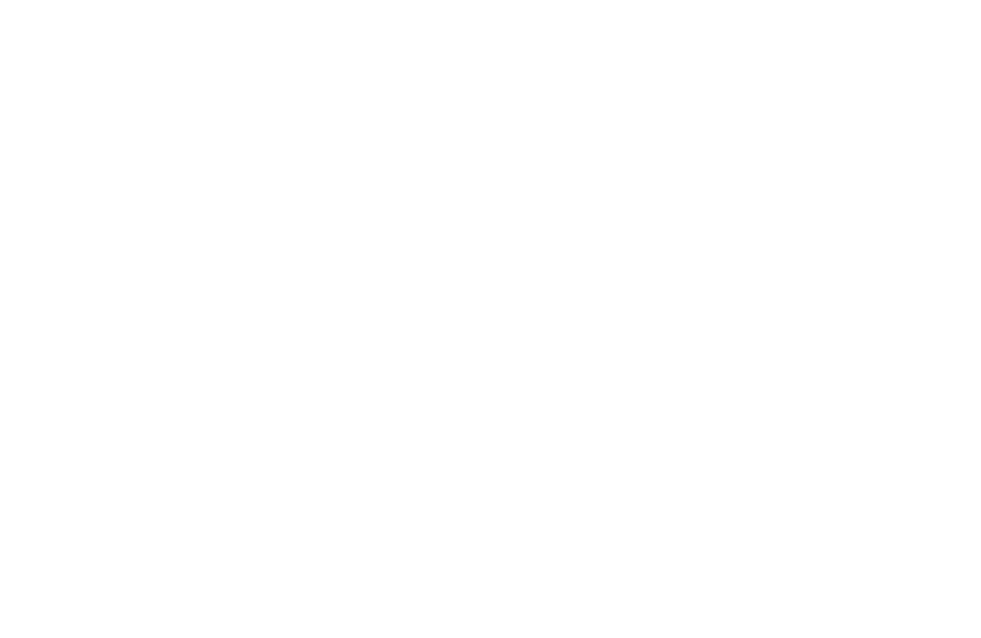
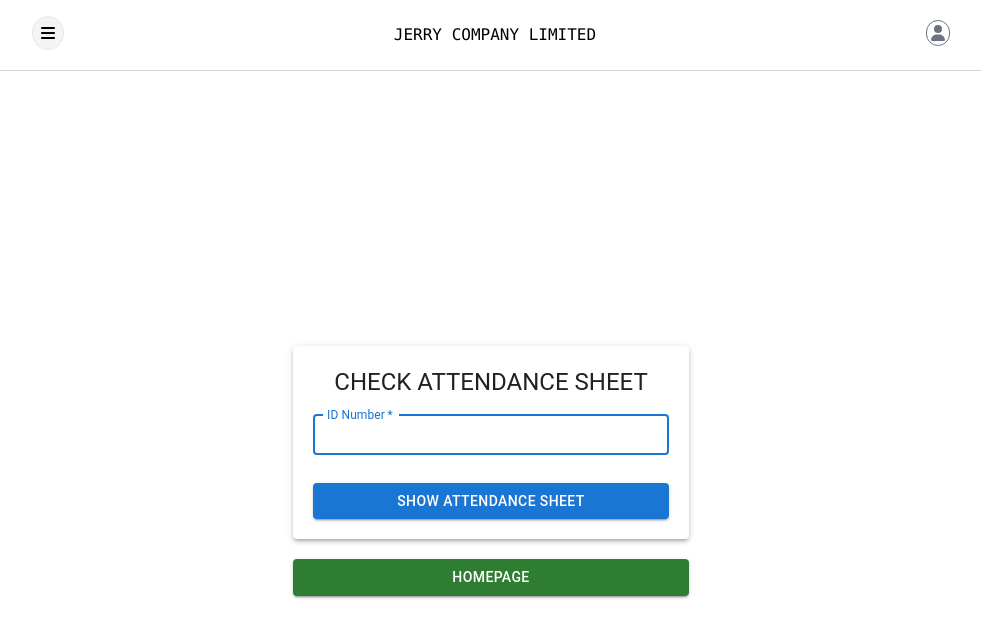
Before and after one commit to Jerry-Khobby/workers-attendance-management-system, a React (Create React App) app in the folder client/: page /homepage/attendancesheet in a window 1280 px wide. Before the commit this address had no page. Shown: the top 638 px of the page, without its empty margins (149-1130 px from the left). Built offline with nearby package versions, Linux system fonts and the light colour scheme.

Commit message:
started working on the attendance of the user

```diff
--- a/client/src/App.js
+++ b/client/src/App.js
@@ -7,6 +7,7 @@
 import { AuthContextProvider } from "./context/authContext";
 import CheckIn from "./component/worker/mainportal/checkin";
 import CheckOut from "./component/worker/mainportal/checkout";
+import AttendanceID from "./component/worker/mainportal/attendance_id";
 
 
 function App() {
@@ -21,6 +22,7 @@
           <Route path="/homepage" element={<MainHomePortal/>} />{" "}
           <Route path="/homepage/checkin" element={<CheckIn />}/>{""}
           <Route path="/homepage/checkout" element={<CheckOut/>} />{""}
+          <Route path="/homepage/attendancesheet" element={<AttendanceID/>}/>{""}
         </Routes>{" "}
       </BrowserRouter>{" "}
       </AuthContextProvider>
--- /dev/null
+++ b/client/src/component/worker/mainportal/attendance_id.jsx
@@ -0,0 +1,153 @@
+import React, { useState } from "react";
+import {
+  Button,
+  TextField,
+  Typography,
+  Container,
+  Paper,
+  Box,
+} from "@mui/material";
+import Navbar from "./navbar";
+import { Link } from "react-router-dom";
+
+const AttendanceID = () => {
+  const [checkInData, setCheckInData] = useState({
+    user_id: "",
+  });
+  const [message, setMessage] = useState("");
+  const [successMessage, setSuccessMessage] = useState("");
+  const[attendanceRecords,setAttendanceRecords]=useState("");
+
+  const handleSubmit = async (e) => {
+    e.preventDefault();
+    try {
+      const response = await fetch(
+        "http://127.0.0.1:8000/api/attendancesheet/attendance_sheet/",
+        {
+          method: "POST",
+          headers: {
+            "Content-Type": "application/json",
+            Authorization: `Token a23653c2965c43077a41c74aaade3e236c45fbfc`,
+          },
+          body: JSON.stringify(checkInData),
+
+        }
+      );
+
+      const data = await response.json();
+
+
+      if (response.ok) {
+        setSuccessMessage(data.status);
+        setMessage("");
+        setCheckInData({
+          user_id:"",
+        })
+        //clear messages and reset form after 3seconds
+        setTimeout(()=>{
+          setSuccessMessage("");
+          setMessage("");
+          setCheckInData({
+            user_id:""
+          })
+        },3000);
+      } else if (response.status === 400) {
+        setMessage("User ID is not found in the database");
+        setSuccessMessage("");
+      } else {
+        setMessage("Error checking attendance sheet. Please try again.");
+        setSuccessMessage("");
+      }
+    } catch (error) {
+      console.error("Error while checking in:", error);
+      setMessage("Error checking attendance sheet. Please try again.");
+      setSuccessMessage("");
+    }
+  };
+
+  const handleChange = (e) => {
+    const { name, value } = e.target;
+    setCheckInData((prevData) => ({
+      ...prevData,
+      [name]: value,
+    }));
+  };
+
+  return (
+    <div>
+      <Navbar />
+      <Container component="main" maxWidth="xs">
+        <Box
+          sx={{
+            display: "flex",
+            flexDirection: "column",
+            alignItems: "center",
+            justifyContent: "center",
+            minHeight: "100vh",
+          }}
+        >
+          <Paper elevation={3} style={{ padding: "20px", width: "100%" }}>
+            {message && (
+              <Typography
+                variant="body1"
+                align="center"
+                style={{ color: "red" }}
+              >
+                {message}
+              </Typography>
+            )}
+            {successMessage && (
+              <Typography
+                variant="body1"
+                align="center"
+                style={{ color: "green" }}
+              >
+                {successMessage}
+              </Typography>
+            )}
+            <Typography variant="h5" align="center">
+              CHECK ATTENDANCE SHEET
+            </Typography>
+            <form onSubmit={handleSubmit}>
+              <TextField
+                variant="outlined"
+                margin="normal"
+                required
+                fullWidth
+                label="ID Number"
+                name="user_id"
+                value={checkInData.user_id}
+                onChange={handleChange}
+                size="small"
+                inputProps={{ maxLength: 10 }}
+                autoFocus
+              />
+              <Button
+                type="submit"
+                fullWidth
+                variant="contained"
+                color="primary"
+                style={{ marginTop: "20px" }}
+              >
+                SHOW ATTENDANCE SHEET
+              </Button>
+            </form>
+          </Paper>
+          <Button
+            type="submit"
+            fullWidth
+            variant="contained"
+            color="success"
+            style={{ marginTop: "20px" }}
+          >
+            <Link to="/homepage">
+              HOMEPAGE
+            </Link>
+          </Button>
+        </Box>
+      </Container>
+    </div>
+  );
+};
+
+export default AttendanceID;
--- a/client/src/component/worker/mainportal/frontpage.jsx
+++ b/client/src/component/worker/mainportal/frontpage.jsx
@@ -17,7 +17,9 @@
           </Link>
         </Button>
         <Button variant="contained" color="inherit" style={{ width: '200px', marginBottom: '10px' }}>
+          <Link to="/homepage/attendancesheet">
           Attendance Sheet
+          </Link>
         </Button>
         <Button variant="contained" color="primary" style={{ width: '200px', marginBottom: '10px' }}>
           My Worker Card
```
Also changed, not shown: client/src/component/worker/mainportal/attendance_sheet.jsx (added), 1 other file (tests, documents, lock files or other folders).
